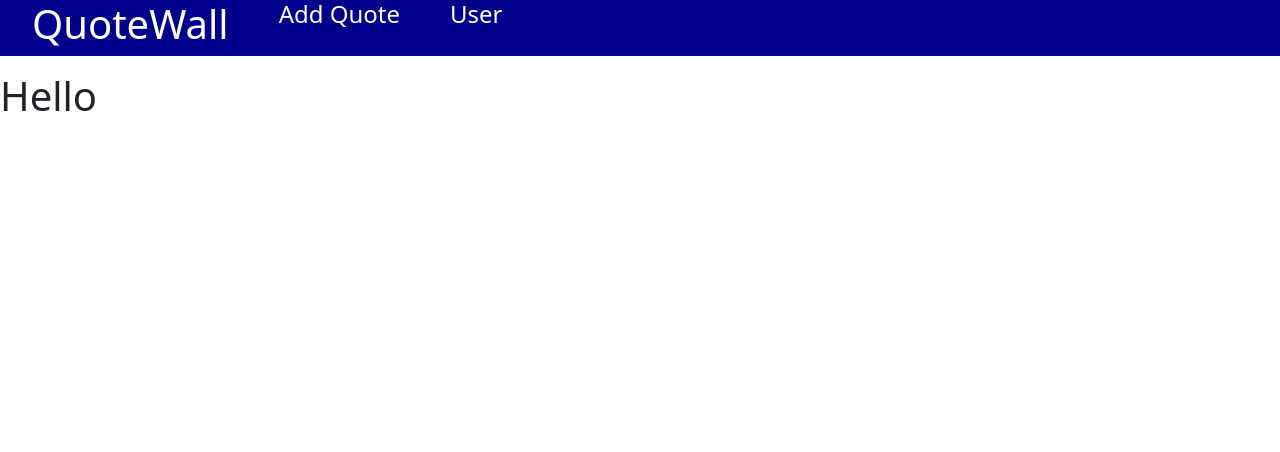
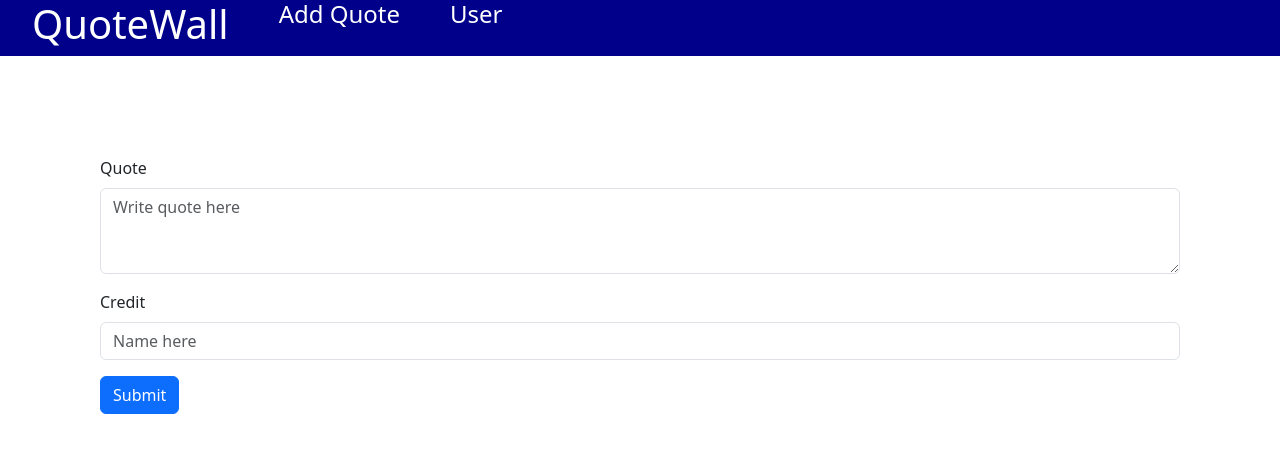
Before and after one commit to Mrmckney/react-quote-wall, a React (Create React App) app: page /quote in a window 1280 px wide. Shown: the top 452 px of the page. Built offline with nearby package versions, Linux system fonts and the light colour scheme.

Commit message:
added createQuote and Quotes

```diff
--- a/src/components/CreateQuote.jsx
+++ b/src/components/CreateQuote.jsx
@@ -1,6 +1,36 @@
+import { useState } from 'react'
+import { Form, Button } from 'react-bootstrap'
+
 function CreateQuote() {
+
+    const [credit, setCredit] = useState(null)
+    const [quote, setQuote] = useState(null)
+
+    const handleSubmit = () => {
+        fetch('http://localhost:5000', {
+            method: 'POST',
+            headers: {
+                'Content-Type': 'application/json'
+            },
+            body: JSON.stringify({credit, quote})
+        })
+        .then(response => response.json())
+        .then(data => console.log(data))
+        .catch(err => alert(err))
+    }
+
     return(
-        <h1>Hello</h1>
+        <Form style={{ margin: "100px" }}>
+            <Form.Group className="mb-3" controlId="exampleForm.ControlTextarea1">
+                <Form.Label>Quote</Form.Label>
+                <Form.Control as="textarea" rows={3} maxLength="100" placeholder="Write quote here" onChange={e => setQuote(e.target.value)}/>
+            </Form.Group>
+            <Form.Group className="mb-3" controlId="exampleForm.ControlInput1">
+                <Form.Label>Credit</Form.Label>
+                <Form.Control type="email" maxLength="26" placeholder="Name here" onChange={e => setCredit(e.target.value)}/>
+            </Form.Group>
+            <Button onClick={handleSubmit}>Submit</Button>
+        </Form>
     )
 }
 
--- a/src/components/QuoteWall.jsx
+++ b/src/components/QuoteWall.jsx
@@ -1,6 +1,27 @@
+import { Card } from 'react-bootstrap'
+
 function QuoteWall() {
     return(
-        <h2>Quotes</h2>
+        <div style={{ display: 'flex' }}>
+        <Card style={{ width: '18rem', height: '15rem', margin: 20 }}>
+            <Card.Body>
+                <Card.Title>Quote</Card.Title>
+                <Card.Text>
+                    "MMMMMMMMMMMMMMMMMMMMMMMMMMMMMMMMMMMMMMMMMMMMMMMMMMMMMMMMMMMMMMMMMMMMMMMMMMMMMMMMMMMMMMMMMMMMMMMMMMMM"
+                </Card.Text>
+                <Card.Subtitle className="mb-2 text-muted">By Matthew McKney</Card.Subtitle>
+            </Card.Body>
+        </Card>
+        <Card style={{ width: '18rem', height: '15rem', margin: 20 }}>
+            <Card.Body>
+                <Card.Title>Quote</Card.Title>
+                <Card.Text>
+
+                </Card.Text>
+                <Card.Subtitle className="mb-2 text-muted">By</Card.Subtitle>
+            </Card.Body>
+        </Card>
+        </div>
     )
 }
 
```
